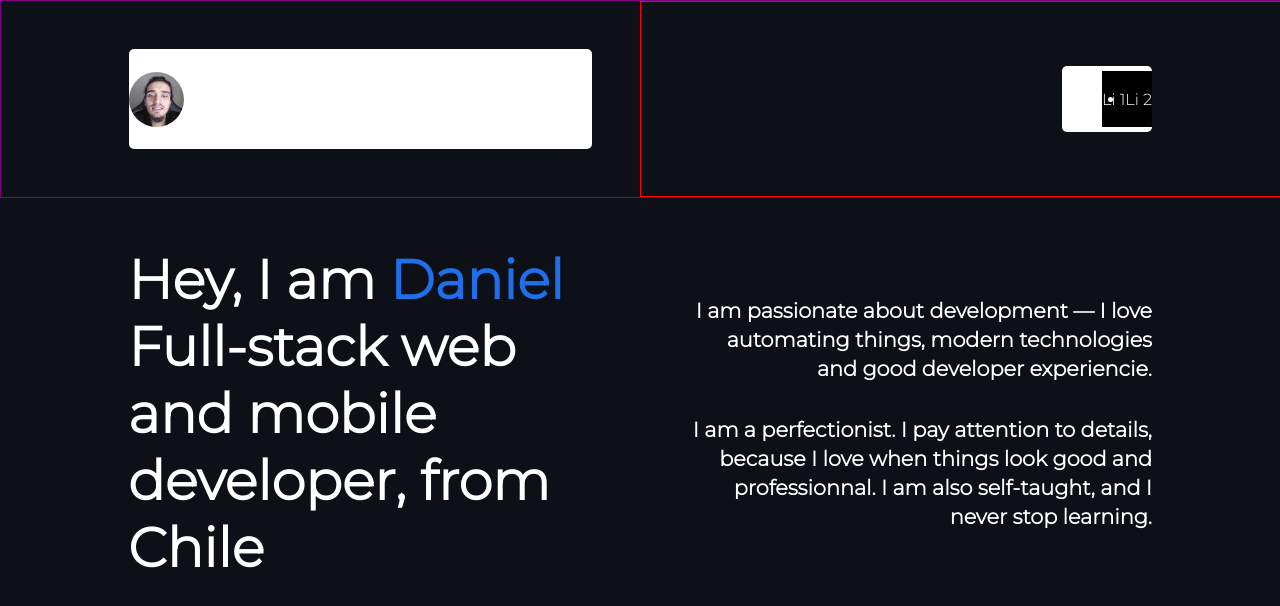
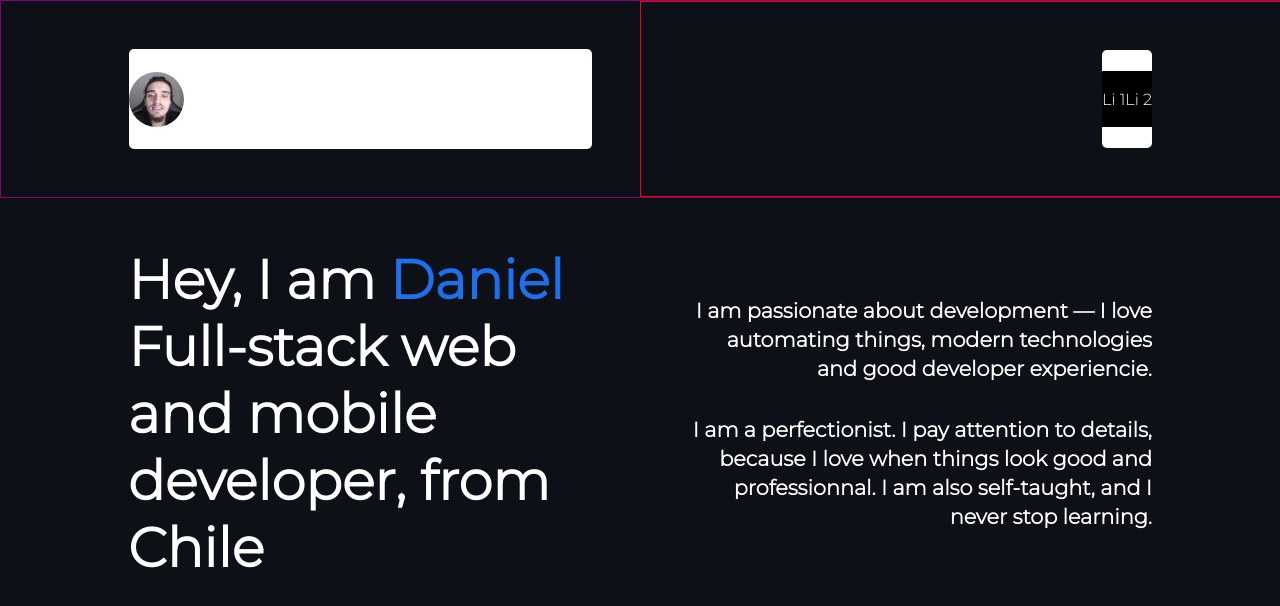
Before and after one commit to danieltadresu/try-app, a React (Create React App) app in the folder academy-web/: page / in a window 1280 px wide. Shown: the top 606 px of the page. Built offline with nearby package versions, Linux system fonts and the light colour scheme.

Commit message:
feat(styles): add main ul, lo tags styles

```diff
--- a/academy-web/src/index.css
+++ b/academy-web/src/index.css
@@ -18,3 +18,10 @@ h5,
 h6 {
   margin: 0;
 }
+
+ul,
+ol {
+  list-style: none;
+  margin: 0;
+  padding: 0;
+}
```
